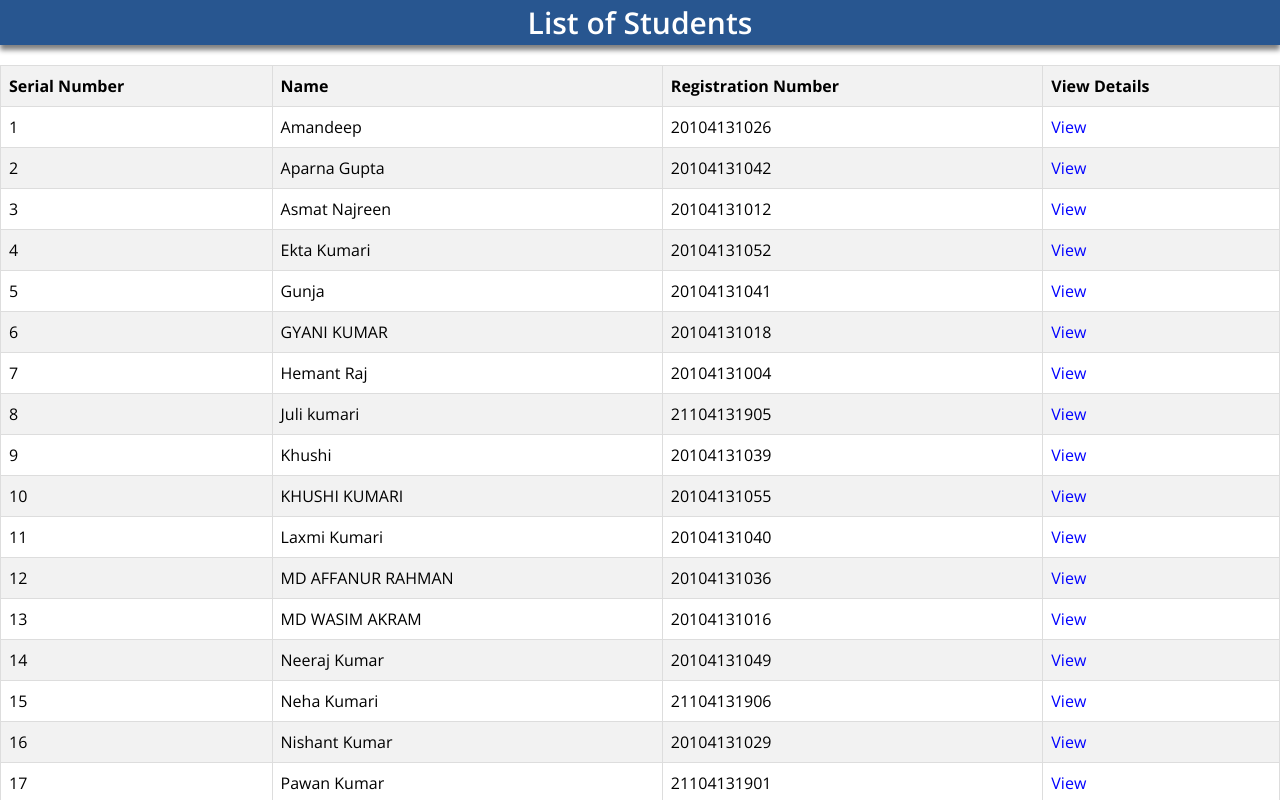
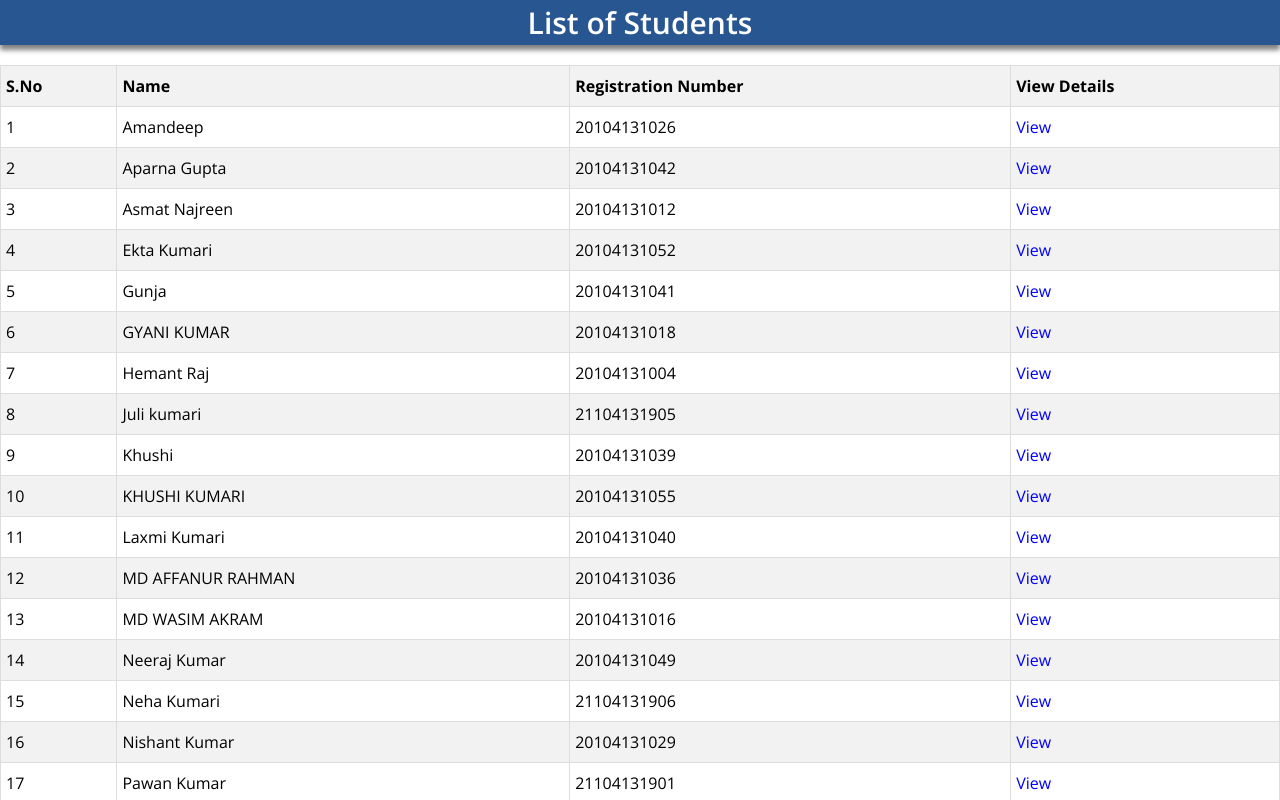
Before and after one commit to ThePlator/SACC_Minor_Project, a React (Vite) app: page / in a window 1280 px wide. Shown: the top 800 px of the page. Built offline with nearby package versions, Linux system fonts and the light colour scheme.

Commit message:
make landing page resp

```diff
--- a/src/components/Students.jsx
+++ b/src/components/Students.jsx
@@ -27,7 +27,7 @@ const Students = ({ data }) => {
       <table>
         <thead>
           <tr>
-            <th>Serial Number</th>
+            <th>S.No</th>
             <th>Name</th>
             <th>Registration Number</th>
             <th>View Details</th>
--- a/src/index.css
+++ b/src/index.css
@@ -30,7 +30,7 @@ table {
 th,
 td {
   border: 1px solid #ddd;
-  padding: 8px;
+  padding:  8px 5px;
   text-align: left;
 }
 
```
